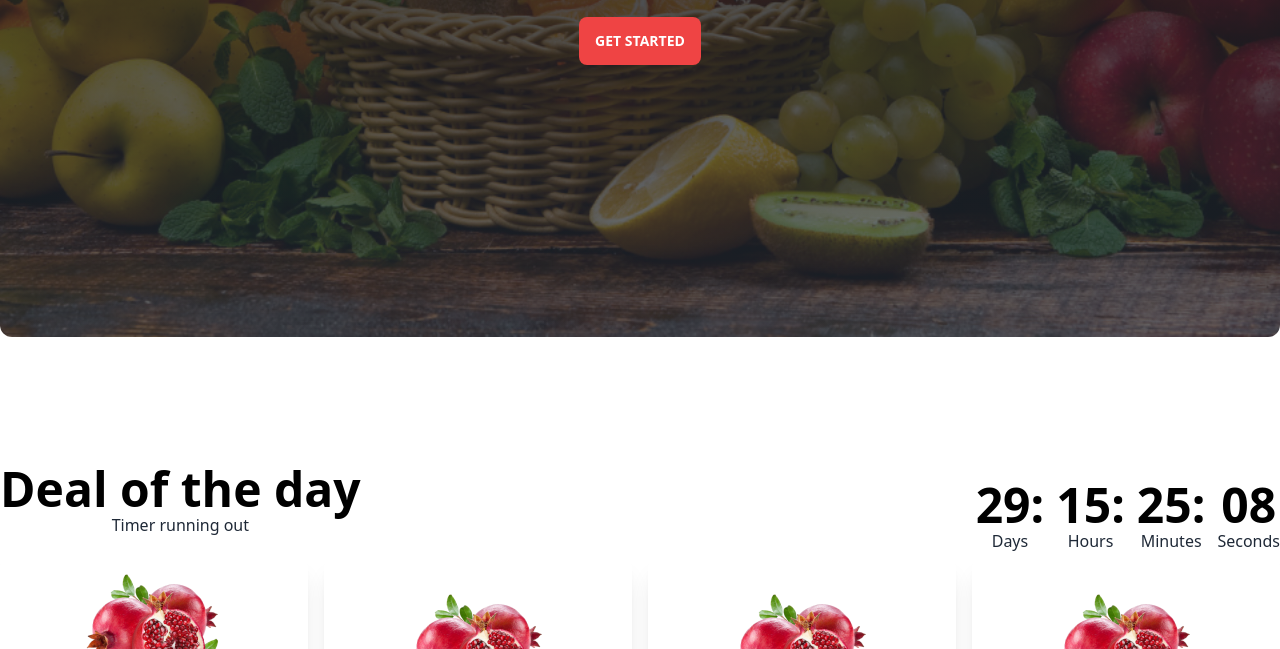
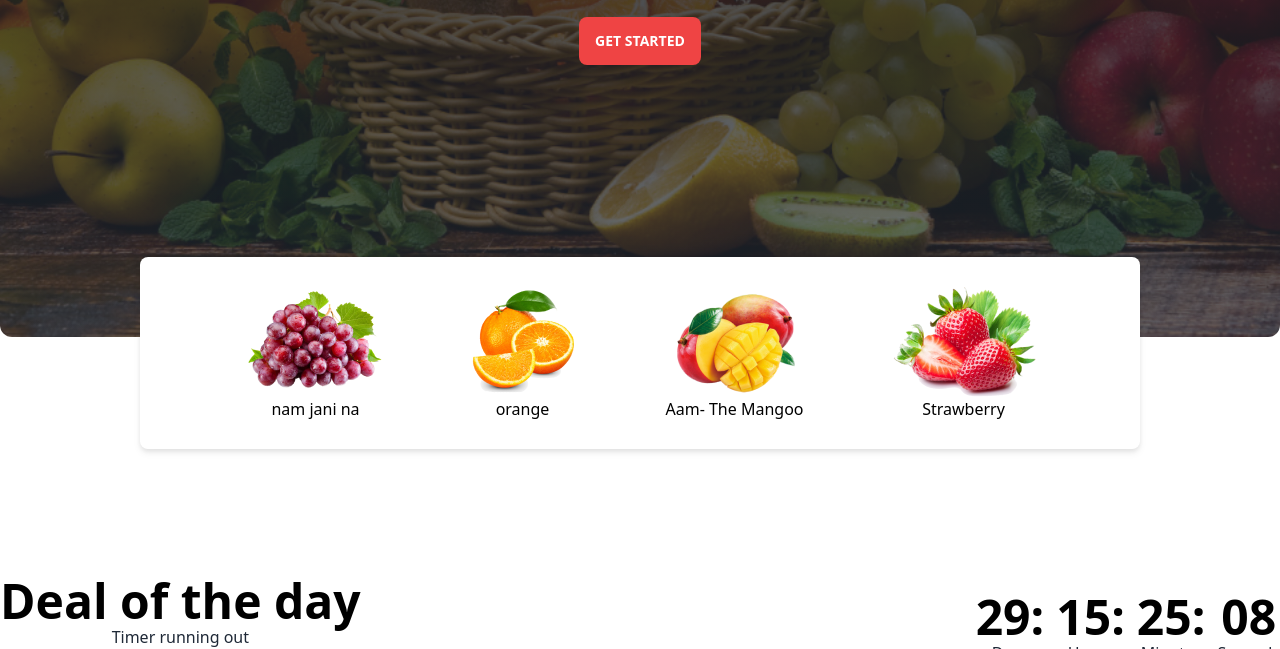
Before and after one commit to Jiislam/assignment-3, a plain HTML site: page index.html in a window 1280 px wide. Shown: the part 635-1284 px from the top of the page. Drawn offline with nearby package versions, Linux system fonts and the light colour scheme; grey boxes are pictures that could not be loaded.

Commit message:
added nav

```diff
--- a/index.html
+++ b/index.html
@@ -148,7 +148,7 @@
     </header>
     <!-- featured fruit section -->
     <section
-        class="sm: hidden md: relative flex justify-around text-center items-center w-[1000px] mx-auto bg-white rounded-lg -mt-20 h-48 px-16 ">
+        class="invisible md:visible relative flex justify-around text-center items-center w-[1000px] mx-auto bg-white rounded-lg -mt-20 h-48 px-16 drop-shadow-md  ">
         <div>
             <img src="./images/fruit1.png" alt="">
             <p class="text-black">nam jani na</p>
```
